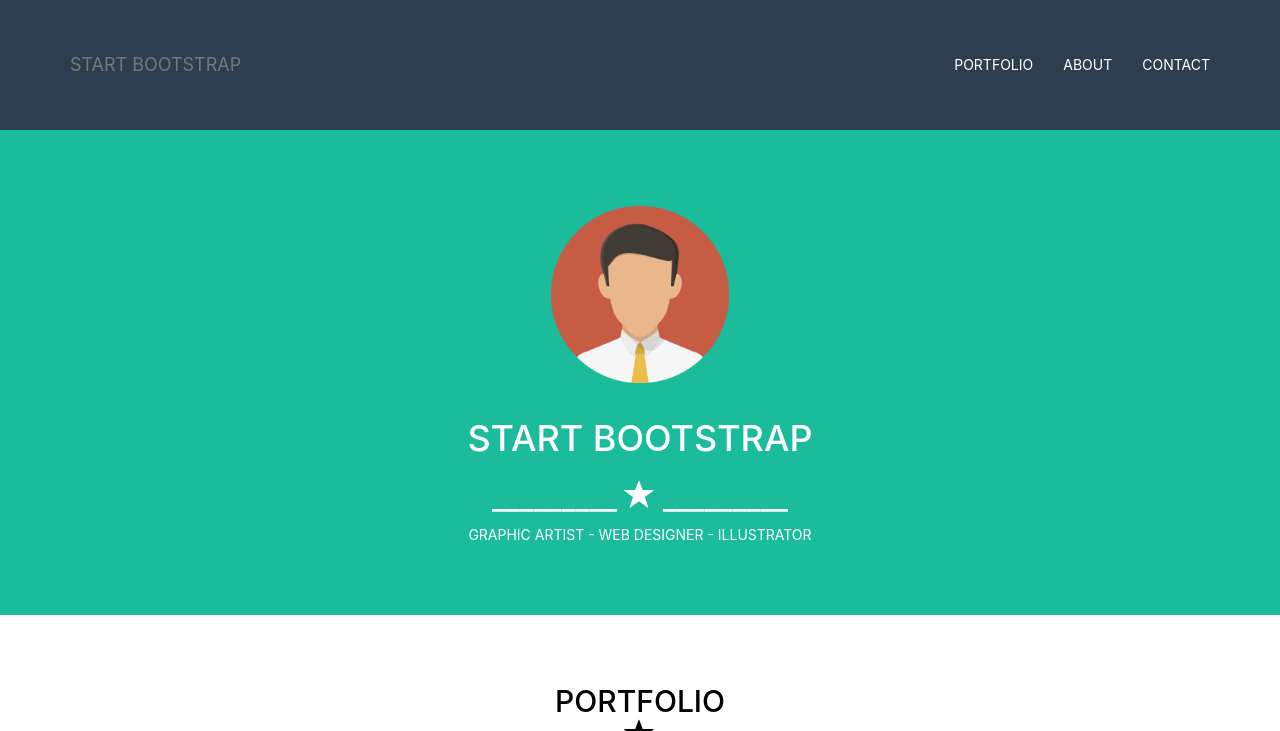
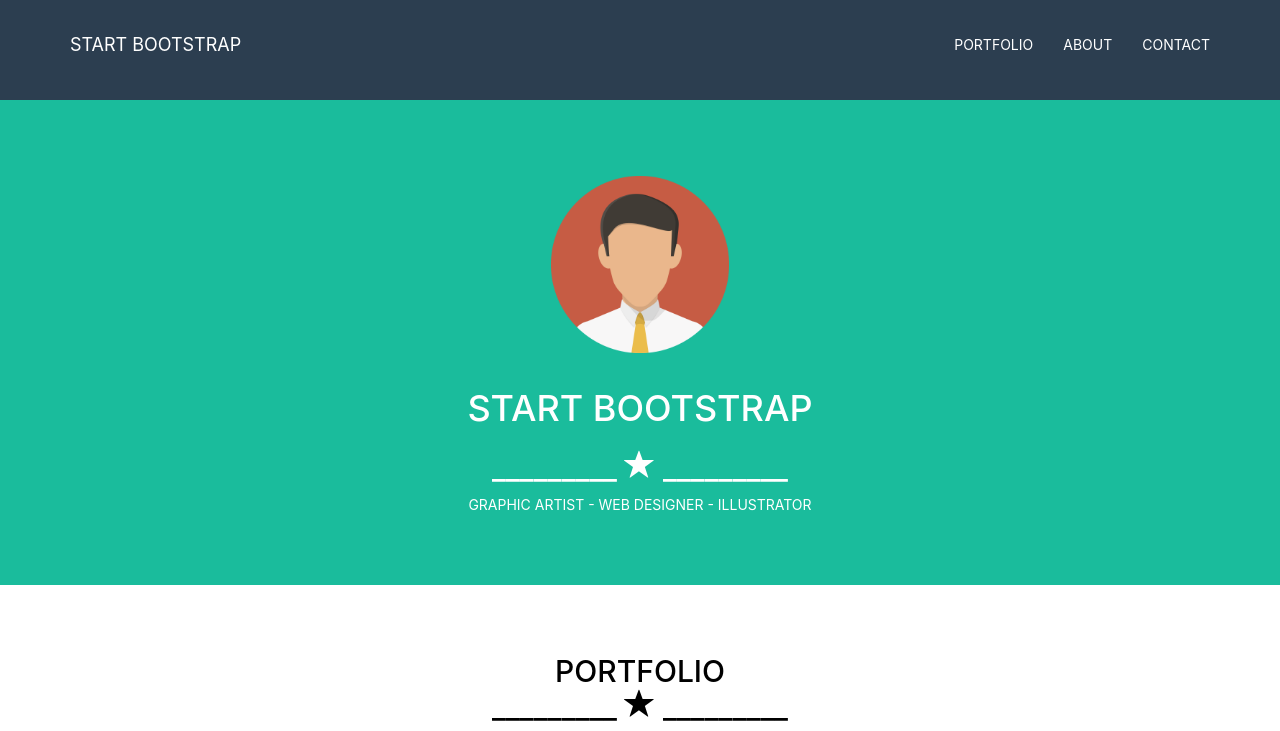
Before and after one commit to Davide-Zingali/html-css-bootstrap-freelancer, a plain HTML site: page index.html in a window 1280 px wide. Shown: the top 731 px of the page. Drawn offline with nearby package versions, Linux system fonts and the light colour scheme.

Commit message:
altri fix

```diff
--- a/css/master.css
+++ b/css/master.css
@@ -25,9 +25,16 @@ img {
   border: none;
   margin-bottom: 0;
 }
-#bs-example-navbar-collapse-1 ul li a, a.navbar-brand {
-  line-height: 100px;
+.navbar-default .navbar-nav > li > a {
   color: white;
+}
+.navbar-default .navbar-brand {
+  color: white;
+  height: 100px;
+  line-height: 60px;
+}
+.navbar-nav > li > a {
+  line-height: 60px;
 }
 /* header */
 header {
```
